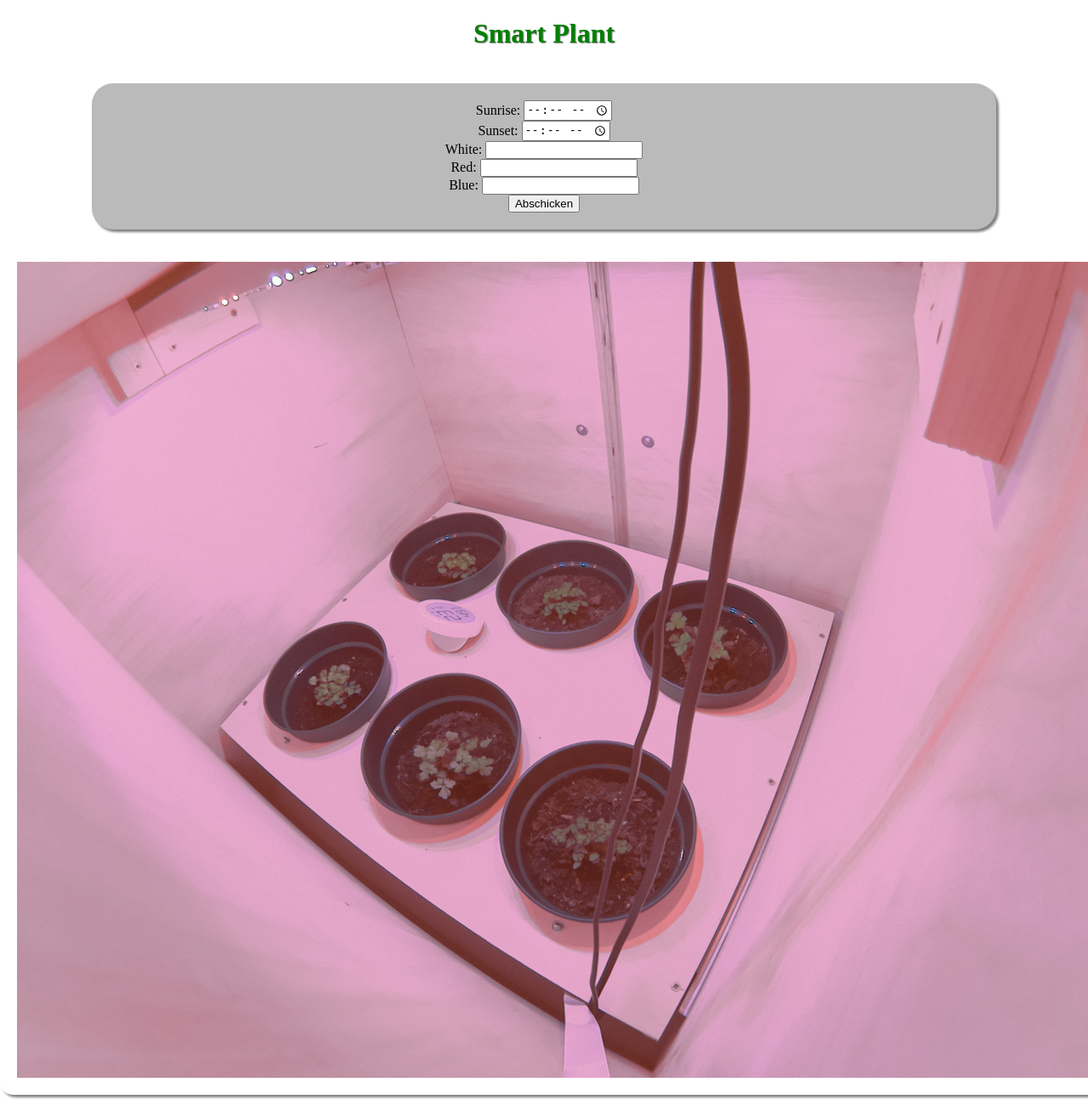
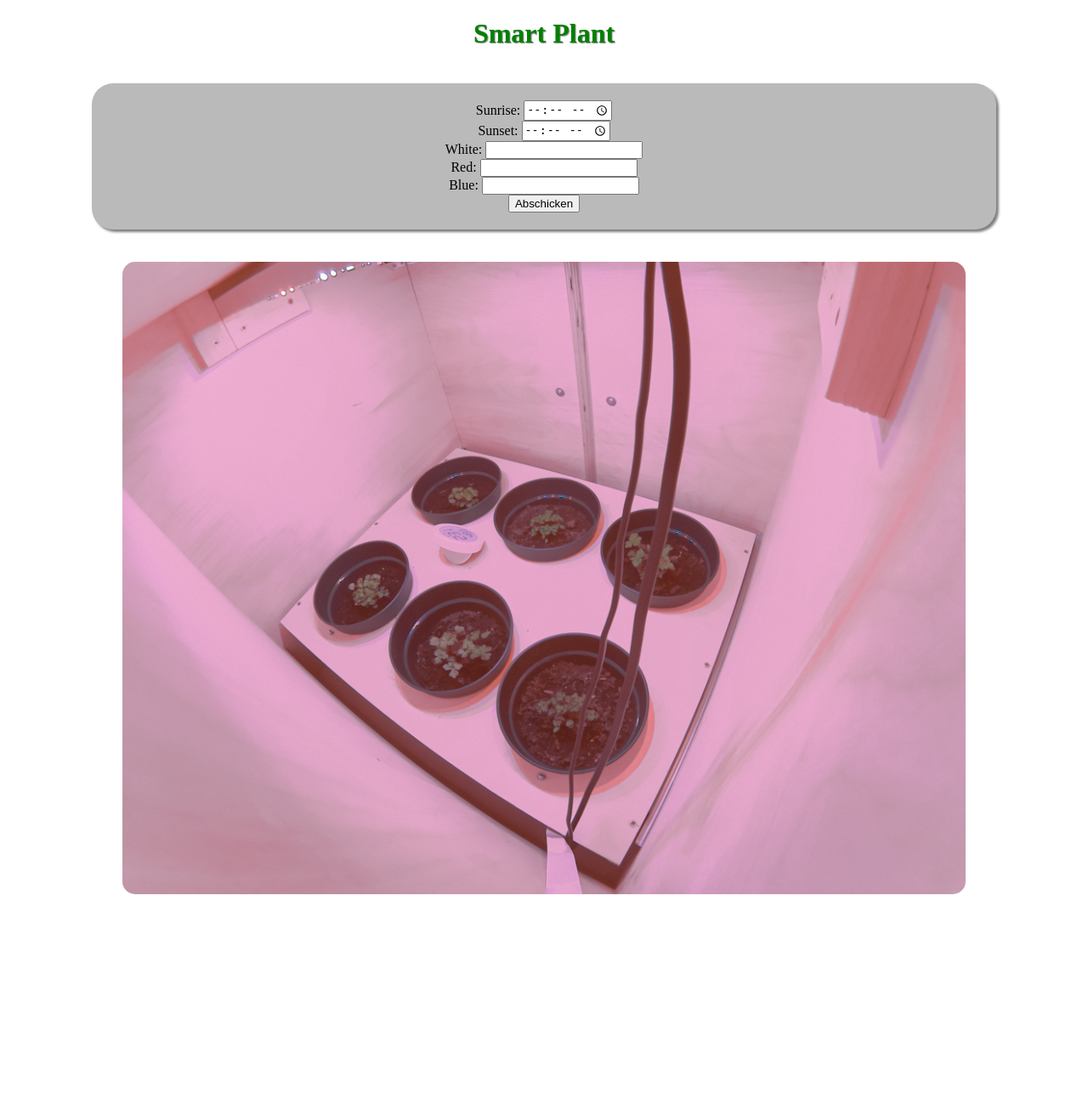
Before and after one commit to maximilian-lewald/SmartPlant, a Flask app: template templates/index.html in a window 1280 px wide. Shown: the whole page at 85% size. After the commit the page ends 1052 px from the top, so only its background shows below. Run offline with Flask 2, Linux system fonts and the light colour scheme; the template is opened without the code that fills it, so the values that code supplies are empty.

```diff
--- a/static/style.css
+++ b/static/style.css
@@ -29,19 +29,14 @@ body {
 }
 
 img {
-    width: 100%;
+    width: 80%;
     /*height: auto;*/
     /*height: 80%;*/
     border-radius: 15px;
-    box-shadow: 3px 3px 3px grey;
-    padding: 20px;
+    /*box-shadow: 3px 3px 3px grey;*/
 }
-/*
+
 #grow_image_live {
   border-radius: 25px;
   padding: 20px;
-  width: 30%;
-  height: 200px;
-  border: 5px dashed #f7a239;
 }
-*/
```
